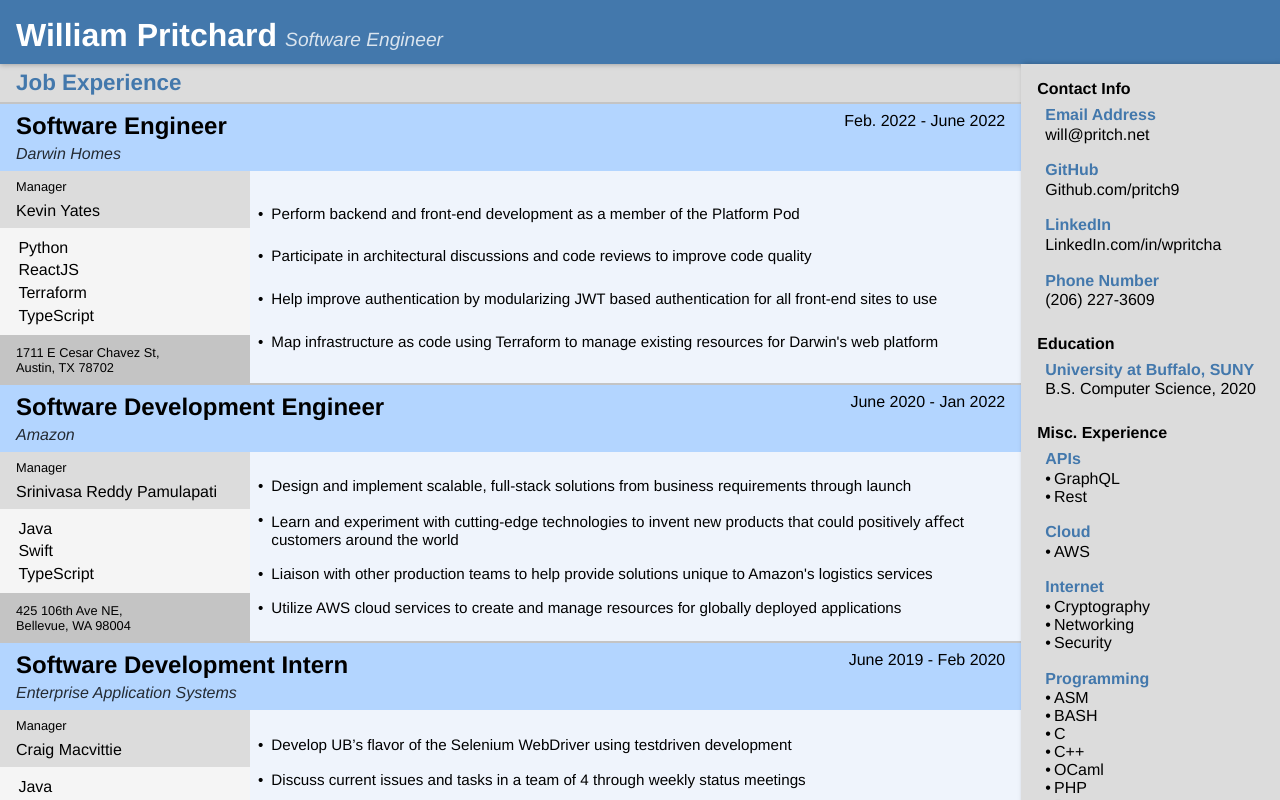
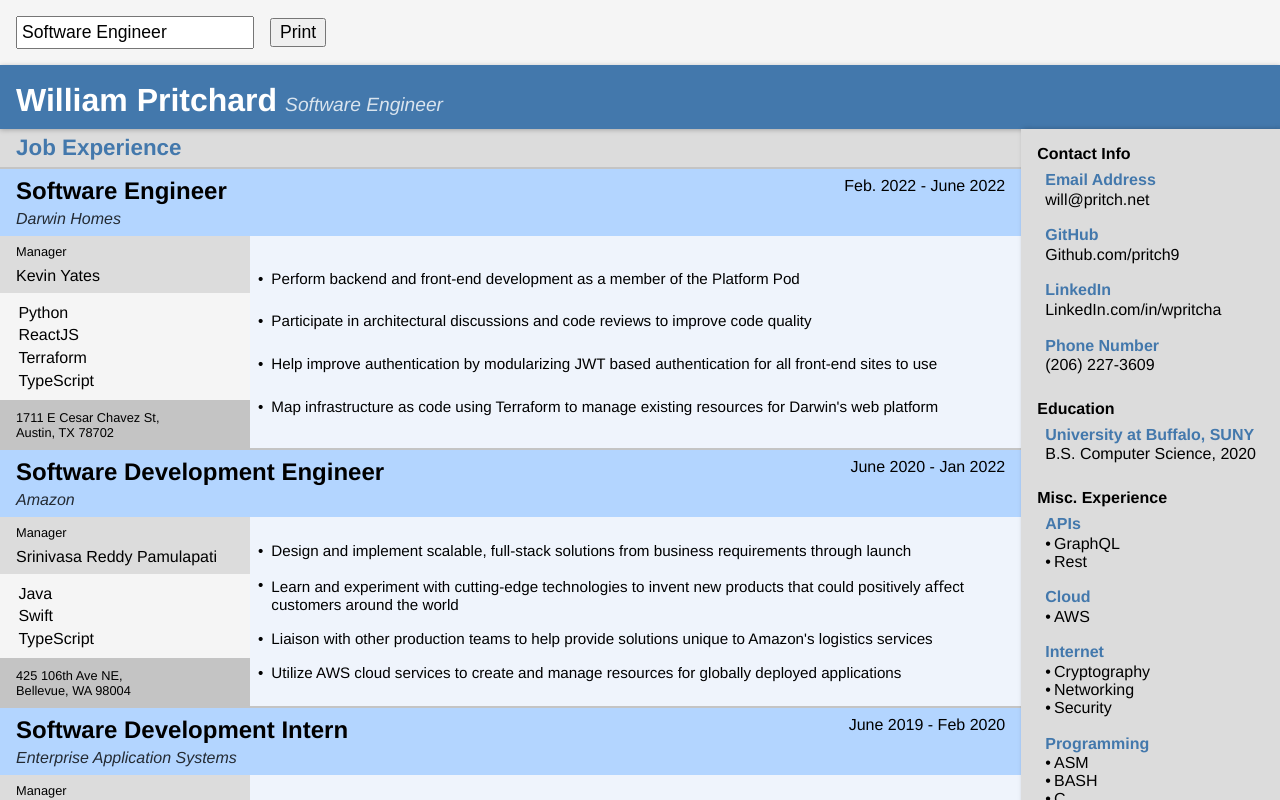
Before and after one commit to pritch9/react-portfolio, a React (Create React App) app: page / in a window 1280 px wide. Shown: the top 800 px of the page. Built offline with nearby package versions, Linux system fonts and the light colour scheme.

Commit message:
Added mod menu, fixed some styling issues

```diff
--- a/src/app/App.module.scss
+++ b/src/app/App.module.scss
@@ -6,7 +6,8 @@
   flex-direction: column;
 
   @media print {
-    max-height: 11in;
+      max-height: 11in;
+      min-height: 11in;
   }
 
   #Content {
--- a/src/app/App.tsx
+++ b/src/app/App.tsx
@@ -1,11 +1,10 @@
-import {FC, useEffect} from "react"
+import {FC, useEffect, useState} from "react"
 import styles from "./App.module.scss"
 import TitleBar from "./components/TitleBar";
 import SideBar from "./components/SideBar";
 import Experience from "./components/Experience";
 import {prettyDate} from "../utilities";
-
-const App: FC = () => {
+import ModMenu from "./components/ModMenu";
 const { name, title, contactInfo, education, miscExperience, achievements, experience } = {
     name: "William Pritchard",
     title: "Software Engineer",
@@ -156,6 +155,9 @@
     }
 };
 
+const App: FC = () => {
+    const [activeTitle, setTitle] = useState(title);
+
     const sidebarInfo = {
         "Contact Info": contactInfo,
         "Education": education,
@@ -164,12 +166,13 @@
     }
 
     useEffect(() => {
-        document.title = `${name}'s - ${title} Resume - ${prettyDate(new Date())}`
+        document.title = `${title} - ${name}'s Resume - ${prettyDate(new Date())}`
         // eslint-disable-next-line react-hooks/exhaustive-deps
     }, [])
 
     return <div id={styles.App}>
-        <TitleBar name={name} title={title} />
+        <ModMenu title={activeTitle} setTitle={setTitle} />
+        <TitleBar name={name} title={activeTitle} />
         <div id={styles.Content}>
             <Experience
                 className={styles.Experience}
--- a/src/app/components/Experience.module.scss
+++ b/src/app/components/Experience.module.scss
@@ -8,6 +8,9 @@
 
   .Section {
     flex: 0 1 auto;
+    display: flex;
+    flex-direction: column;
+    height: 100%;
 
     > .Title {
       flex: 0 0 auto;
--- /dev/null
+++ b/src/app/components/ModMenu.module.scss
@@ -0,0 +1,24 @@
+#ModMenu {
+  padding: 1rem;
+
+  display: flex;
+  align-items: center;
+
+  @media print {
+    display: none;
+  }
+
+  > *:not(:first-child) {
+    margin-left: 1rem;
+  }
+
+  #Title {
+    padding: 0.25rem;
+    font-size: 1.1rem;
+  }
+
+  #PrintButton {
+    font-size: 1.1rem;
+    padding: 0.15rem .5rem;
+  }
+}
--- /dev/null
+++ b/src/app/components/ModMenu.tsx
@@ -0,0 +1,25 @@
+import styles from './ModMenu.module.scss'
+import {ChangeEvent, Dispatch, FC, FormEvent, SetStateAction} from 'react';
+
+type ModMenuProps = {
+    title: string,
+    setTitle: Dispatch<SetStateAction<string>>
+}
+
+const ModMenu: FC<ModMenuProps> = ({ title, setTitle }) => {
+    const onChangeTitle = (event: ChangeEvent<HTMLInputElement>) => {
+        setTitle(event.target.value)
+    }
+
+    const onPrint = (event: FormEvent) => {
+        event.preventDefault()
+        window.print()
+    }
+
+    return <form id={styles.ModMenu} onSubmit={onPrint} action='#'>
+        <input type='text' id={styles.Title} value={title} onChange={onChangeTitle} />
+        <button id={styles.PrintButton} type="submit">Print</button>
+    </form>
+}
+
+export default ModMenu
```
Lines whose indentation alone changed are shown as unchanged.
